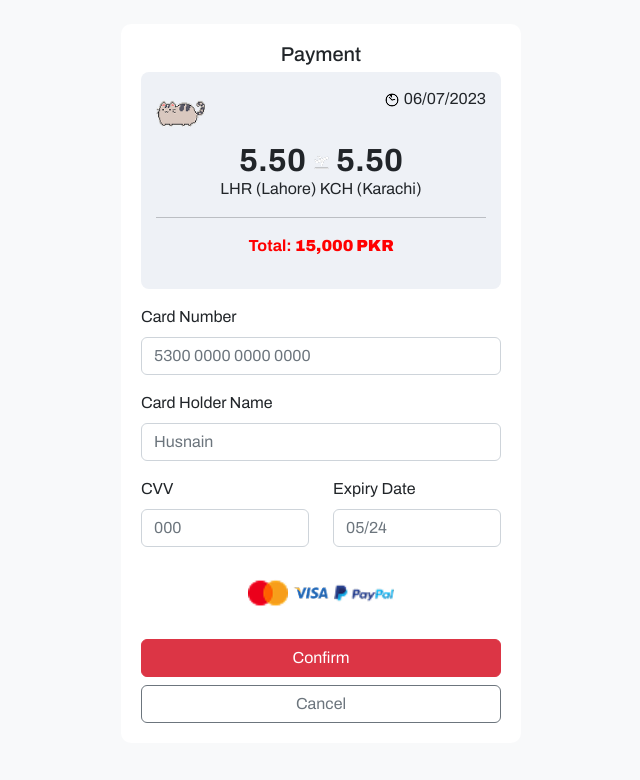
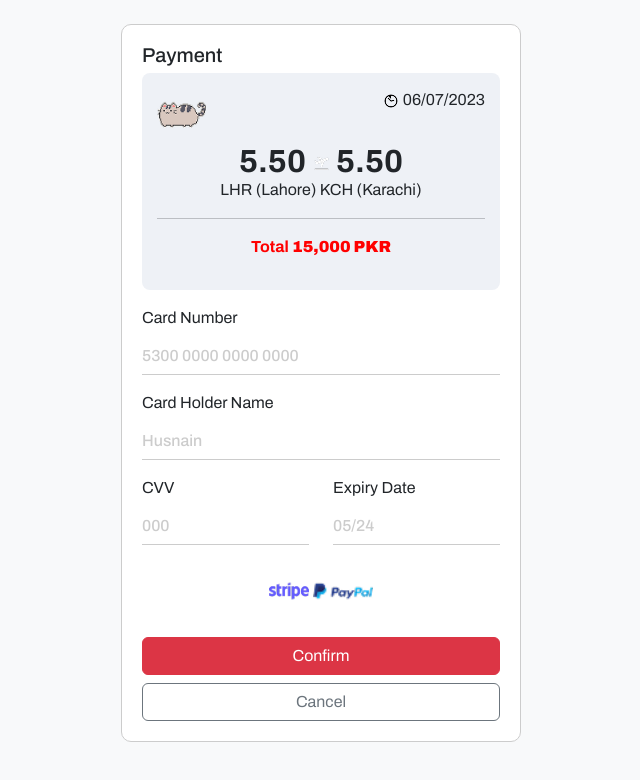
Before and after one commit to hannamaeastano/airline-booking-system, a plain HTML site: page airline-booking-system/index.html in a window 1280 px wide. Shown: the whole page, without its empty margins (319-959 px from the left). Drawn offline with nearby package versions, Linux system fonts and the light colour scheme.

Commit message:
Updated payment option

```diff
--- a/airline-booking-system/index.css
+++ b/airline-booking-system/index.css
@@ -9,7 +9,8 @@ body {
     background: white;
     padding: 20px;
     border-radius: 10px;
-    box-shadow: rgba(215, 215, 215, 0.25);
+    border: 1px solid #ccc;
+    box-shadow: white;
 }
 .payment-header {
     text-align: center;
@@ -19,6 +20,9 @@ body {
     line-height: 100%;
     letter-spacing: 0%;
 
+    display: flex;
+    justify-content: space-between;
+    align-items: center;
 }
 .payment-details {
     background: #eef1f6;
@@ -49,3 +53,27 @@ body {
 .btn-confirm {
     width: 100%;
 }
+
+.form-control {
+    border: none;
+    border-bottom: 1px solid #ccc;
+    border-radius: 0;
+    background-color: transparent;
+    box-shadow: none;
+    font-size: 16px;
+    color: #000;
+    padding-left: 0;
+}
+
+
+.form-control::placeholder {
+    color: #ccc;
+    font-weight: 500;
+}
+
+/
+.form-control:focus {
+    border-bottom: 1px solid #000;
+    outline: none;
+    box-shadow: none;
+}
--- a/airline-booking-system/index.html
+++ b/airline-booking-system/index.html
@@ -12,10 +12,13 @@
 	<!-- Google Font -->
 	<link rel="preconnect" href="https://fonts.googleapis.com">
 	<link rel="preconnect" href="https://fonts.gstatic.com" crossorigin>
-	<link href="https://fonts.googleapis.com/css2?family=Archivo:ital,wght@0,100..900;1,100..900& family=Montserrat:ital,wght@0,100..900;1,100..900&family=Roboto&display=swap" rel="stylesheet">
+	<link href="https://fonts.googleapis.com/css2?family=Archivo:ital,wght@0,100..900;1,100..900&family=Montserrat:ital,wght@0,100..900;1,100..900&family=Roboto&display=swap" rel="stylesheet">
 
 	<!-- external css -->
 	<link rel="stylesheet" type="text/css" href="./index.css">
+
+	<!-- js -->
+	<script src="index.js"></script>
 </head>
 <body>
 	<div class="container mt-4">
@@ -29,19 +32,23 @@
                     </div>
                 </div>
                 <div class="text-center mt-2">
-                    <p id=payment-display class="mb-0"><strong>5.50</strong>
+                    <p id="payment-display" class="mb-0"><strong>5.50</strong>
                     	<img src="./images/plane.png">
                     	<strong>5.50</strong></p>
 
                     <p>	LHR (Lahore) KCH (Karachi)</p>
                     <hr>
-                    <p class="total-amount">Total: <strong>15,000 PKR</strong></p>
+                    <p class="total-amount">
+                        <span class="label">Total</span>
+                        <strong class="amount">15,000 PKR</strong>
+                    </p>
+
                 </div>
             </div>
             <form>
                 <div class="mb-3">
                     <label class="form-label">Card Number</label>
-                    <input type="text" class="form-control" placeholder="5300 0000 0000 0000" >
+                    <input type="text" class="form-control" placeholder="5300 0000 0000 0000">
                 </div>
                 <div class="mb-3">
                     <label class="form-label">Card Holder Name</label>
@@ -58,8 +65,7 @@
                     </div>
                 </div>
                 <div class="text-center mt-3">
-                    <img src="./images/Mastercard.png" width="40">
-                    <img src="./images/Visa.png" width="40">
+                    <img src="./images/stripe.png" width="40">
                     <img src="./images/Paypal.png" width="60">
                 </div>
                 <button type="button" class="btn btn-danger btn-confirm mt-3">Confirm</button>
--- a/airline-booking-system/index.js
+++ b/airline-booking-system/index.js
@@ -1,8 +1,7 @@
 /* Input the correct syntax */
 $(document).ready(function() {
-    // Set the real-time date
     const today = new Date();
-    const formattedDate = today.toLocaleDateString('en-GB'); // Format: DD/MM/YYYY
+    const formattedDate = today.toLocaleDateString('en-GB');
     $(".bi-clock").parent().text(` ${formattedDate}`);
 
     // Confirm button functionality
```
Also changed, not shown: airline-booking-system/images/stripe.png (added).
